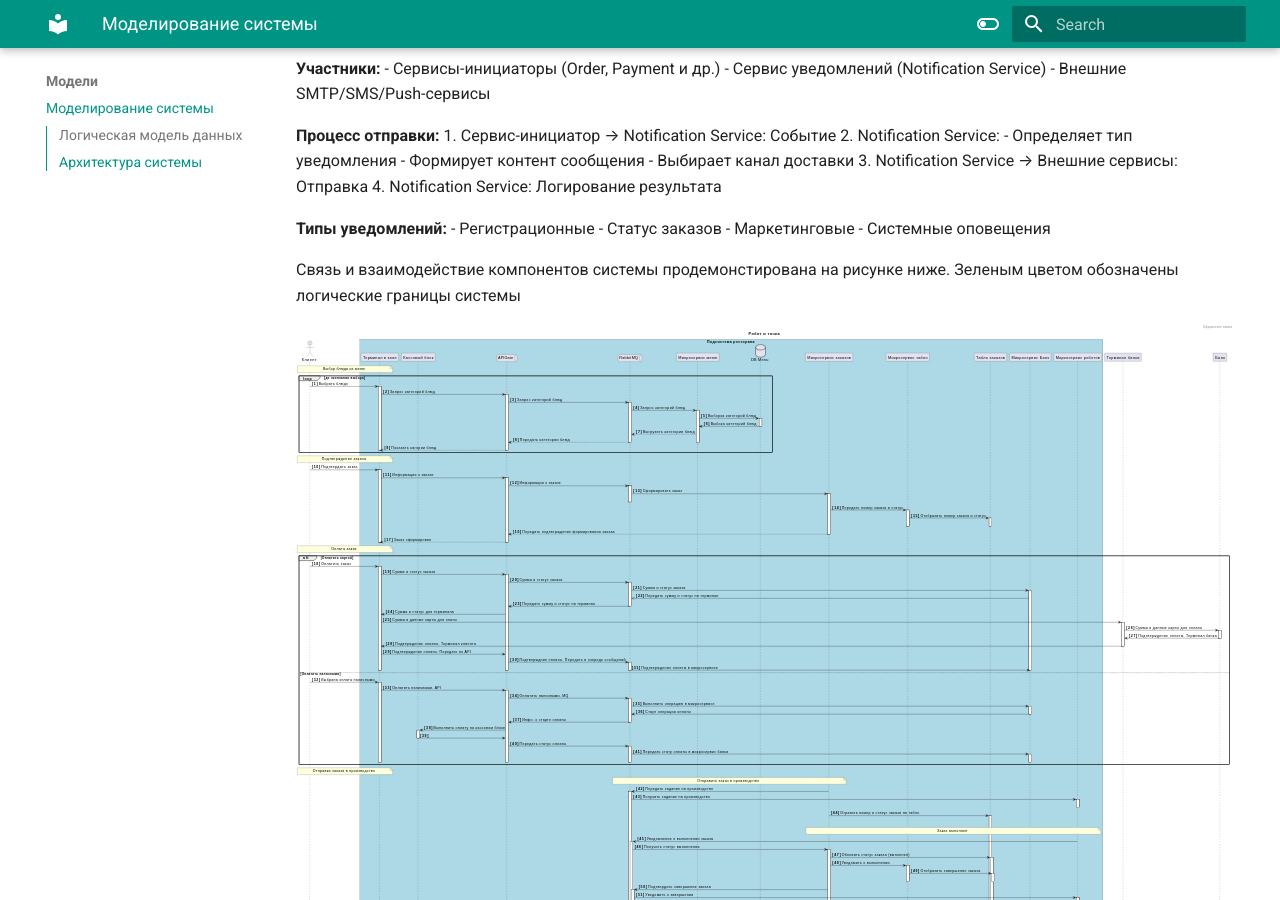
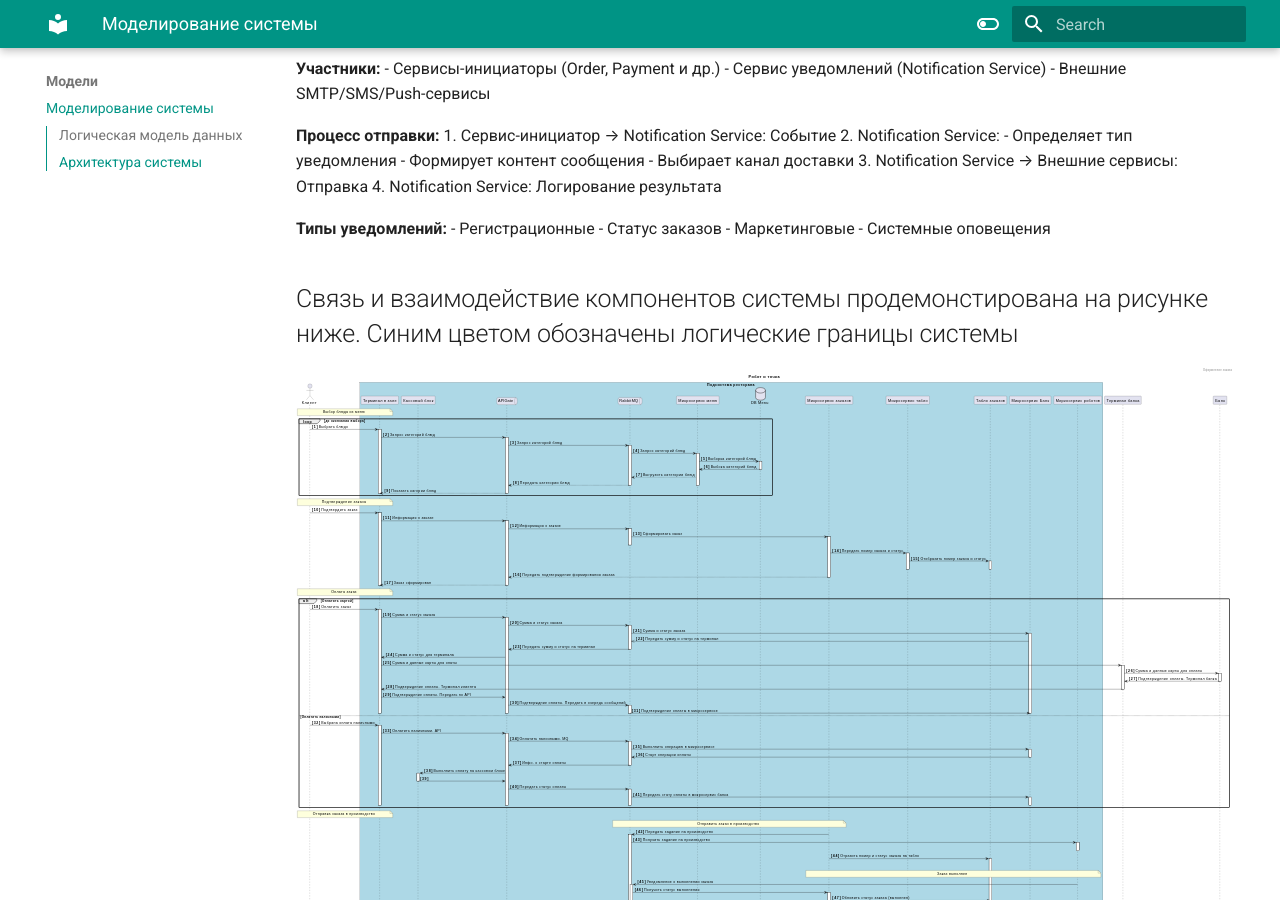
Before and after one commit to tsvetkoviu/RoboFFRv1, an MkDocs documentation site: the page built from docs/architecture.md, in a window 1280 px wide and 900 px high, scrolled down 3496 px. Built offline with MkDocs 1.6.1 and Material for MkDocs 9.7.7, drawn with Linux system fonts in a browser that asks for light colours.

Commit message:
Update architecture.md

```diff
--- a/docs/architecture.md
+++ b/docs/architecture.md
@@ -124,7 +124,7 @@
 - Маркетинговые
 - Системные оповещения
 
-Связь и взаимодействие компонентов системы продемонстирована на рисунке ниже. Зеленым цветом обозначены логические границы системы
+## Связь и взаимодействие компонентов системы продемонстирована на рисунке ниже. Синим цветом обозначены логические границы системы
 
 ![](diagrams/Sequence_diagram.svg)
 
```
